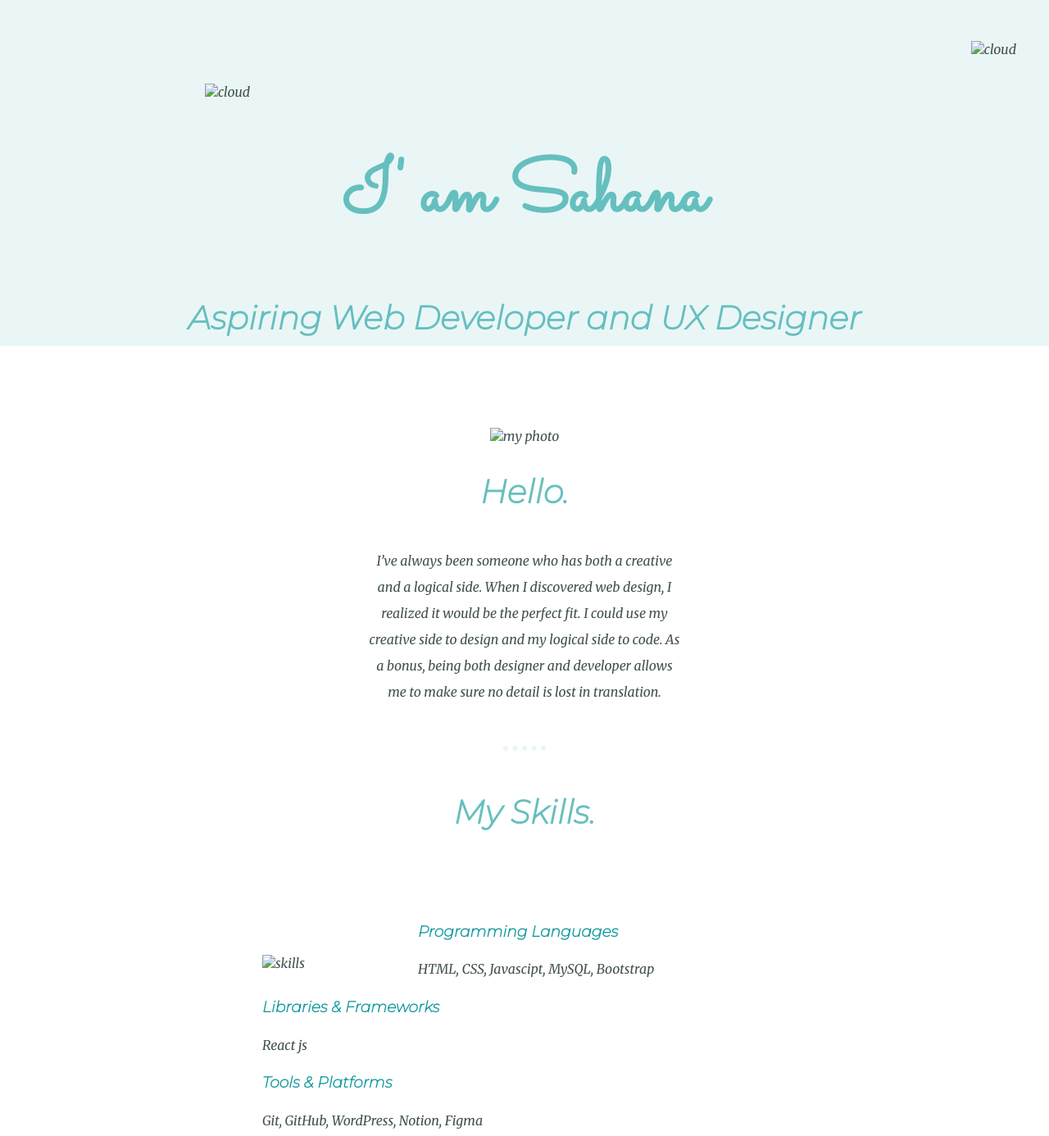
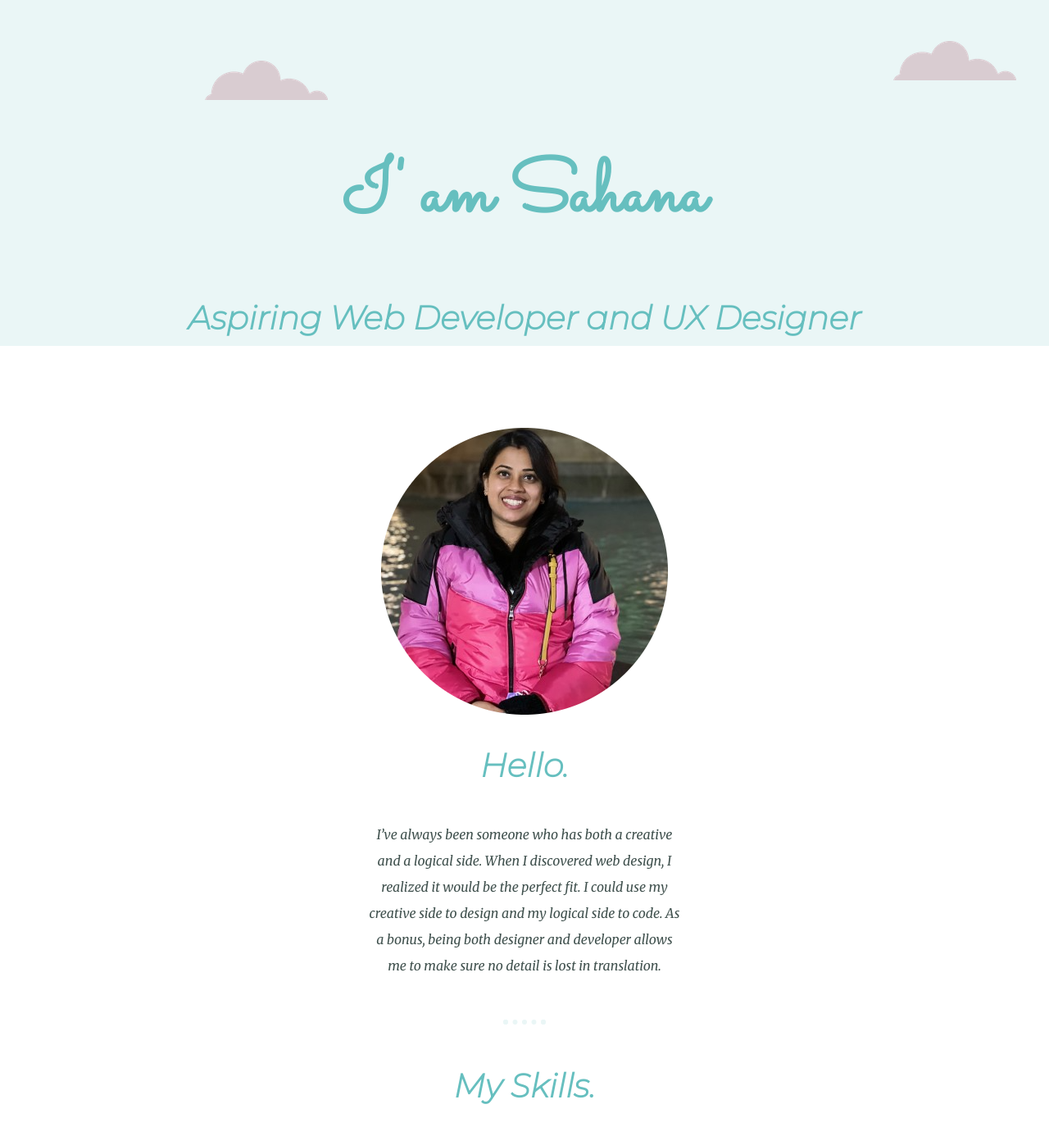
Before and after one commit to RoySahana/Sahana.Me, a plain HTML site: page index.html in a window 1280 px wide. Shown: the top 1386 px of the page at 82% size. Drawn offline with Linux system fonts and the light colour scheme.

Commit message:
Update index.html

```diff
--- a/index.html
+++ b/index.html
@@ -12,15 +12,15 @@
 
 <body>
    <div class="top-container">
-        <img src="images/cloud.png" class="top-cloud" alt="cloud">
+        <img src="cloud.png" class="top-cloud" alt="cloud">
         <h1>I' am Sahana</h1>
         <h2>Aspiring Web Developer and UX Designer</h2>
-        <img src="images/cloud.png" class="bottom-cloud" alt="cloud">
+        <img src="cloud.png" class="bottom-cloud" alt="cloud">
        <!--<img src="images/mountain.png" alt="mountain">-->
     </div>
     <div class="middle-container">
         <div class="profile">
-          <img src="images/Sahana.png" alt="my photo" >
+          <img src="Sahana.png" alt="my photo" >
           <h2>Hello.</h2>
           <p class="intro">I’ve always been someone who has both a creative and a logical side. When I discovered web design, I realized it would be the perfect fit. I could use my creative side to design and my logical side to code. As a bonus, being both designer and developer allows me to make sure no detail is lost in translation.</p>
         </div>
@@ -28,7 +28,7 @@
         <div class="skills">
           <h2>My Skills.</h2>
           <div class="skill-row">
-            <img class="code-img" src="images/skill.jpg" alt="skills">
+            <img class="code-img" src="skill.jpg" alt="skills">
             <h3>Programming Languages</h3>
             <p>HTML, CSS, Javascipt, MySQL, Bootstrap</p>
             <h3>Libraries & Frameworks</h3>
@@ -37,7 +37,7 @@
             <p>Git, GitHub, WordPress, Notion, Figma</p>
           </div>
         <div class="skill-row">
-            <img class="chilli-img" src="images/work-experience.jpeg" alt="work-experience">
+            <img class="chilli-img" src="work-experience.jpeg" alt="work-experience">
             <h2>My previous work</h2>
             <p>Web Developer: Alarice International
               Being a sole web developer in a marketing organization, was responsible for:
```
